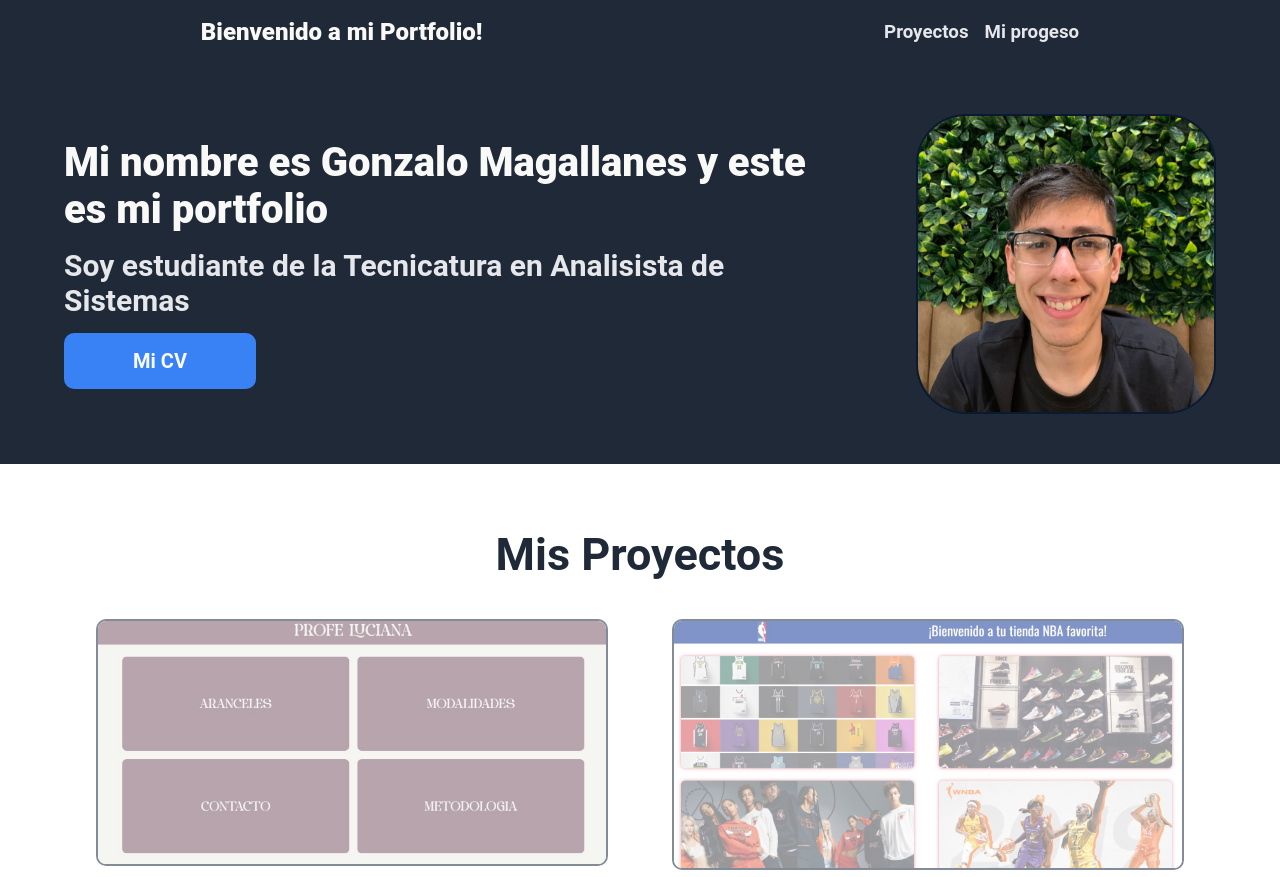
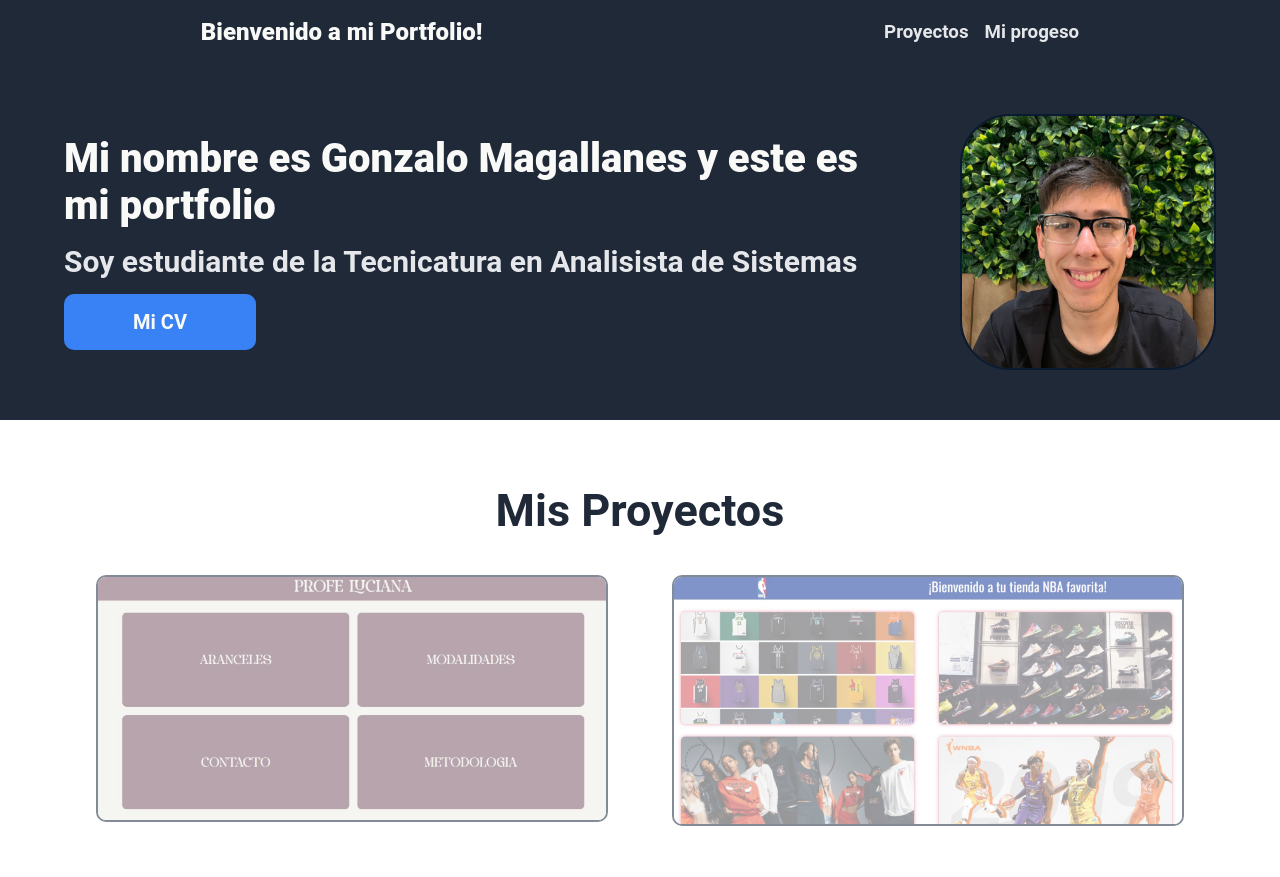
Before and after one commit to gonmagallanes/landingPage, a plain HTML site: page index.html in a window 1280 px wide. Shown: the top 877 px of the page. Drawn offline with Linux system fonts and the light colour scheme; a web font is replaced by a local one.

Commit message:
proyectos2

```diff
--- a/index.html
+++ b/index.html
@@ -3,7 +3,8 @@
   <head>
     <meta charset="UTF-8" />
     <meta name="viewport" content="width=device-width, initial-scale=1.0" />
-    <title>Document</title>
+    <title>Landing Page</title>
+    <link rel="shortcut icon" href="./style/FotoCV.jpg" type="image/x-icon">
     <link rel="stylesheet" href="./style/style.css" />
   </head>
   <body>
--- a/style/style.css
+++ b/style/style.css
@@ -77,7 +77,7 @@ header {
 }
 
 .fotoCV {
-  width: 300px;
+  width: 20vw;
   border-radius: 50px;
   border: 2px solid #0a1a30;
 }
```
